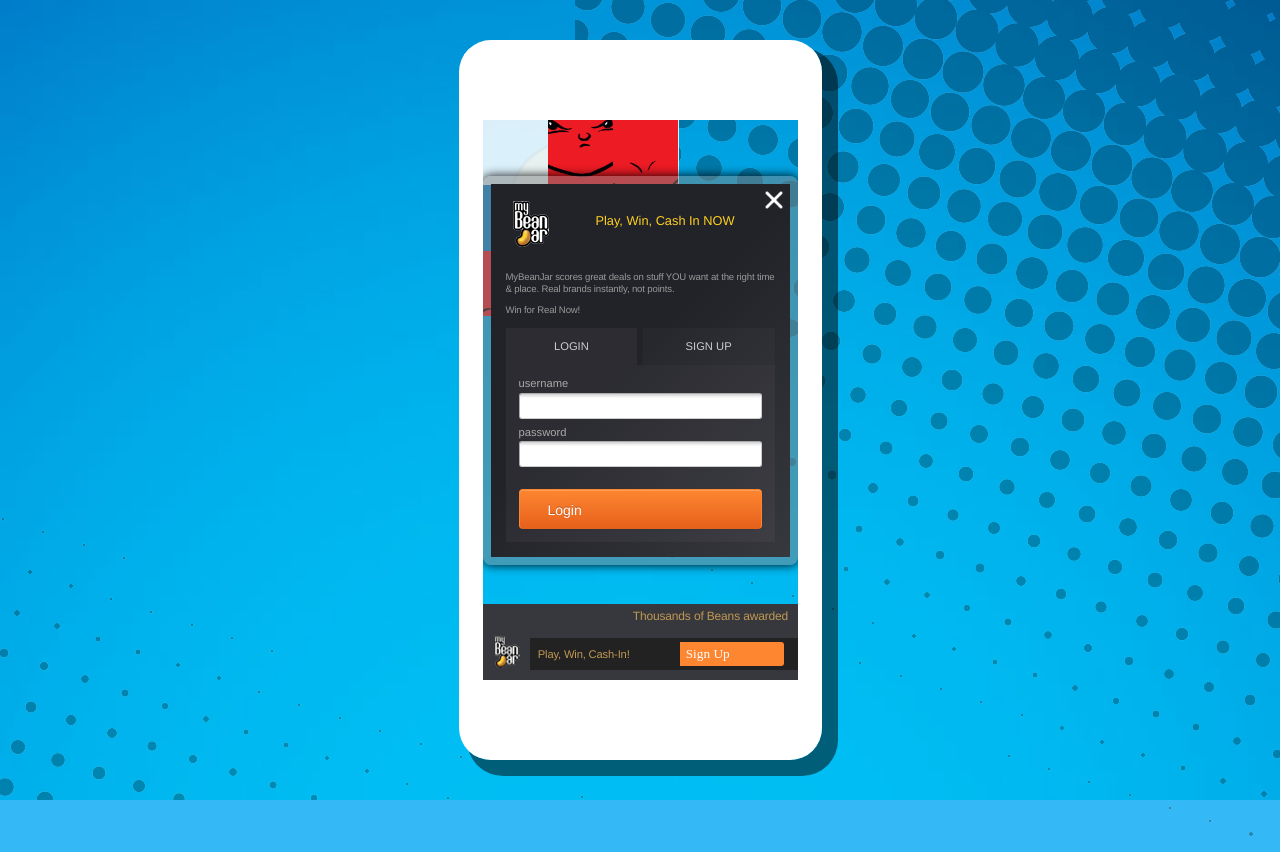
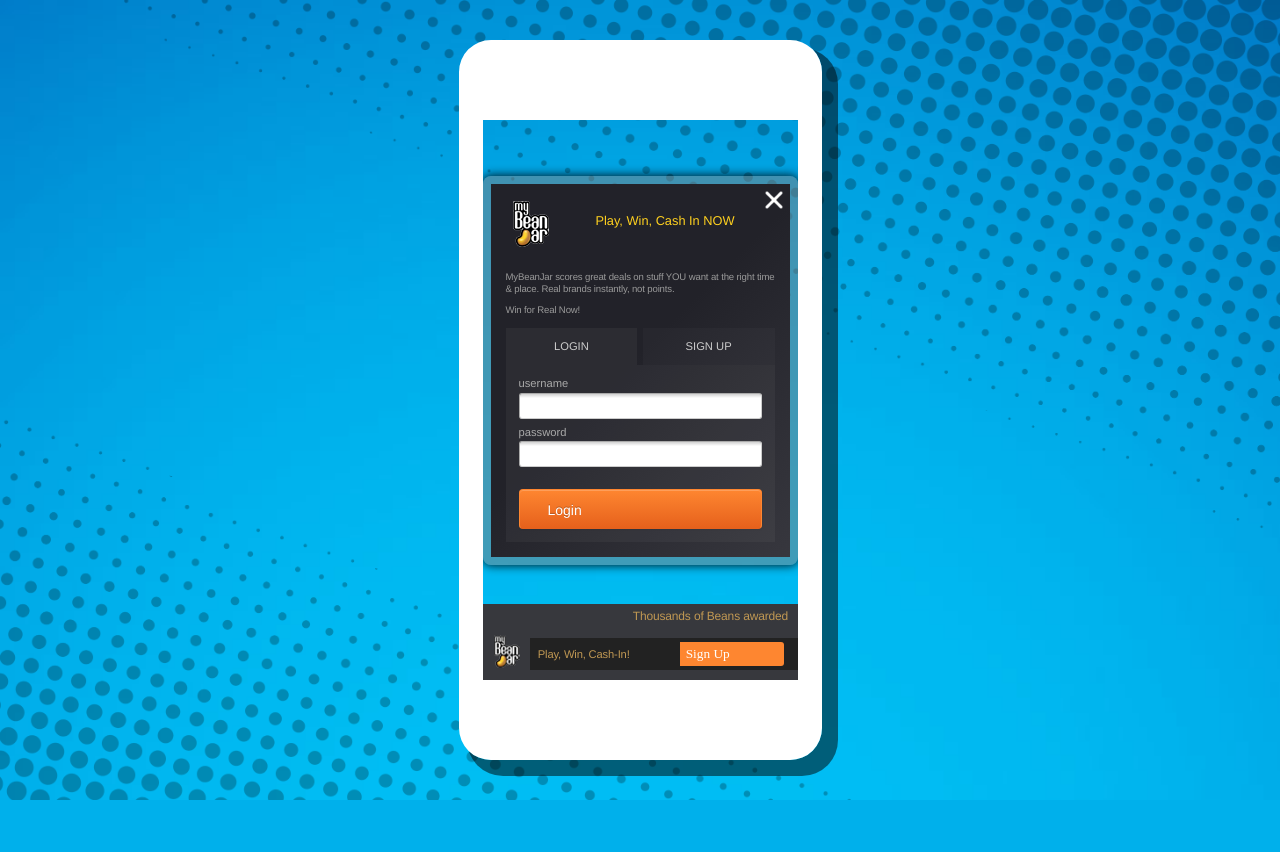
Before and after one commit to cccharle/MyBeanJar-Game-AngryBabiesSlider, a PHP site: page / in a window 1280 px wide. After the commit the page ends 800 px from the top, so only its background shows below. Run offline with PHP 8.4, Linux system fonts and the light colour scheme; some libraries are stand-ins or nearby versions; some web fonts are replaced.

Commit message:
Fixed background tiling/scaling

```diff
--- a/css/global.css
+++ b/css/global.css
@@ -30,7 +30,6 @@ a {
 
 #puzzle-container {
   border-image: url(../img/ab-border003.png) 100 100 stretch;
-  border-width: 15vw !important;
 }
 
 .hidden {
@@ -117,7 +116,6 @@ a {
 
 .ab-bg-accents {
   position: absolute;
-  max-width: 100%;
 }
 
 #accent-upperright {
@@ -211,6 +209,10 @@ a {
     height: 70vw;
   }
 
+  .ab-bg-accents {
+    max-height: 100%;
+  }
+
   .btn-ab {
     width: 63vw;     /* 70vw */
     height: 19.467vw; /* Must be 30.9% of height */
@@ -245,7 +247,7 @@ a {
   }
 
   #puzzle-container {
-    border-width: 15vw; /* Must equal 1/2 of remainder of height and width described immediately above */
+    border-width: 15vw;/* Must equal 1/2 of remainder of height and width described immediately above */
   }
 
   .footer-header-strip {
@@ -281,6 +283,10 @@ a {
     width: 24.5vh;
     /* Necessary to maintain 1:1 ratio of inner container */
     height: 24.5vh;
+  }
+
+  .ab-bg-accents {
+    max-height: 100%;
   }
 
   .btn-ab {
@@ -340,6 +346,10 @@ a {
     height: 24.3vh;
   }
 
+  .ab-bg-accents {
+    max-width: 100%;
+  }
+
   .btn-ab {
     width: 24.3vh;
     height: 6.75783h;       /* Must be 30.9% of height */
--- a/index.php
+++ b/index.php
@@ -99,10 +99,21 @@
     <body>
 
         <div class="ab-bg-container">
-                        <img class="ab-bg-accents" id="accent-upperright" src="img/corner-accent-upperright.png">
-                        <img class="ab-bg-accents" id="accent-lowerleft" src="img/corner-accent-lowerleft.png">
+                        <img class="ab-bg-accents" id="accent-upperright" src="img/corner-accent-upperright002.png">
+                        <img class="ab-bg-accents" id="accent-lowerleft" src="img/corner-accent-lowerleft002.png">
                     </div>
         <div id="app">
+
+
+
+
+            <div id="title-page" data-role="page" class="pg-page">
+                <div data-role="content" class="content">
+                </div>
+            </div>
+
+
+
 
             <div id="puzzle-page" data-role="page" class="pg-page">
                 <div data-role="header" data-id="header" id="header" data-position="fixed" class="ui-header">
```
Also changed, not shown: img/corner-accent-lowerleft002.png (added), img/corner-accent-upperright002.png (added), lib/js/mbjNotifier.js.
